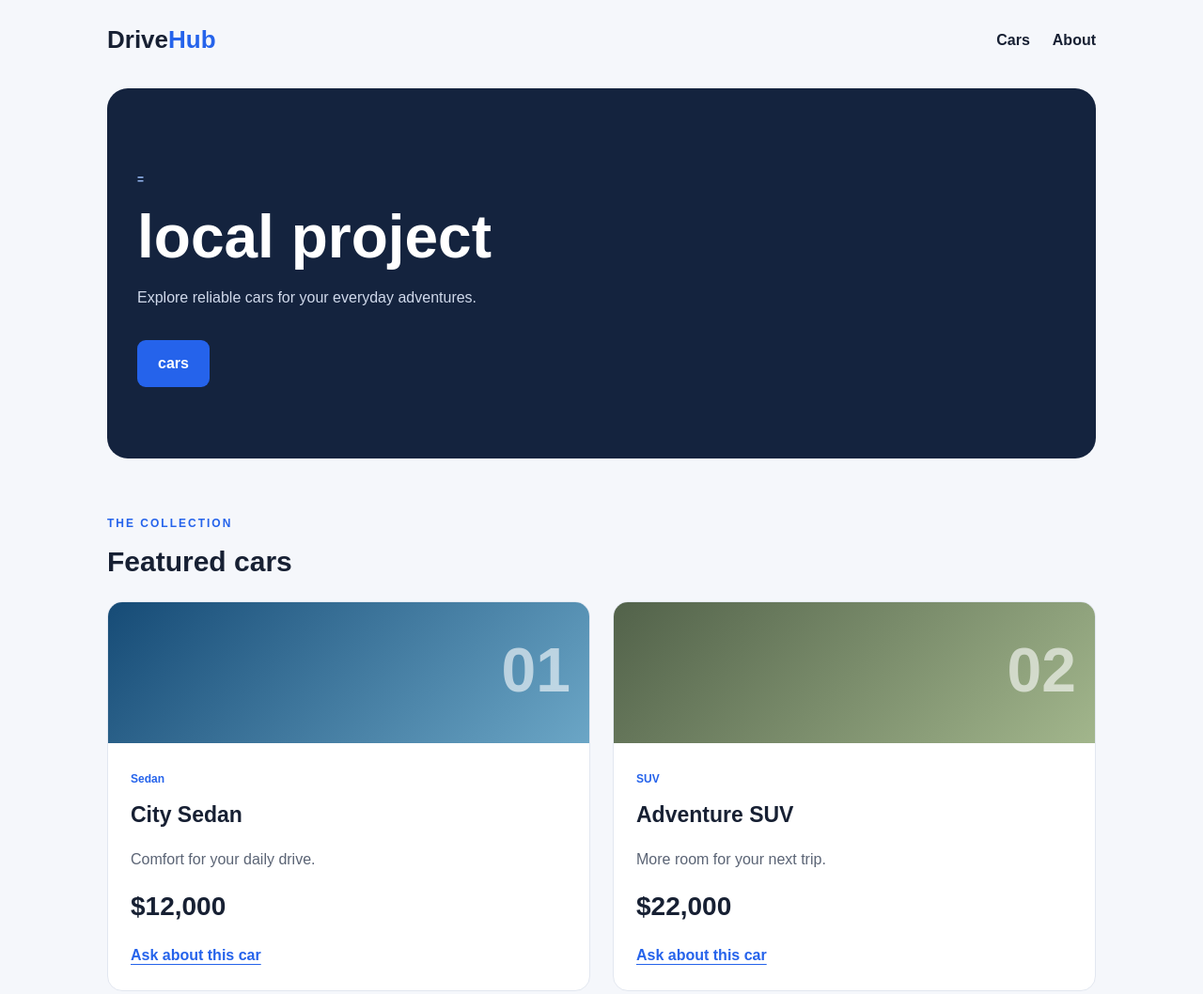
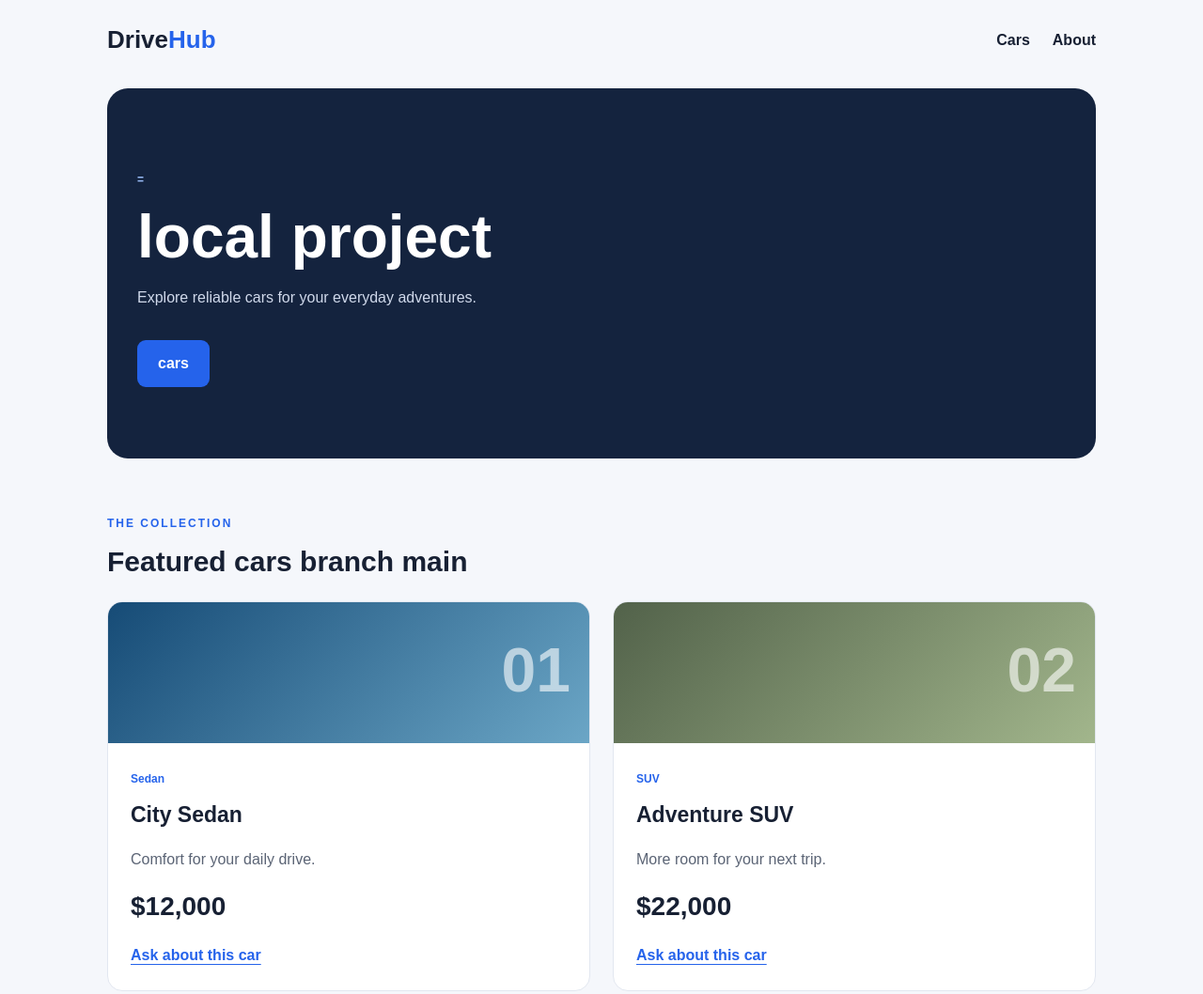
Before and after one commit to zaidabuazezi/dev-project, a plain HTML site: page index.html in a window 1280 px wide. Shown: the top 1058 px of the page at 94% size. Drawn offline with Linux system fonts and the light colour scheme.

Commit message:
Featured cars branch main

```diff
--- a/index.html
+++ b/index.html
@@ -28,7 +28,7 @@
     <section id="cars" class="section">
       <div class="section-heading">
         <p class="eyebrow">THE COLLECTION</p>
-        <h2>Featured cars</h2>
+        <h2>Featured cars branch main</h2>
       </div>
       <div class="car-grid">
         <article class="car-card">
```
